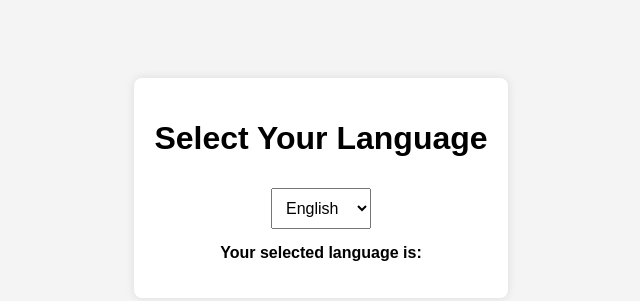
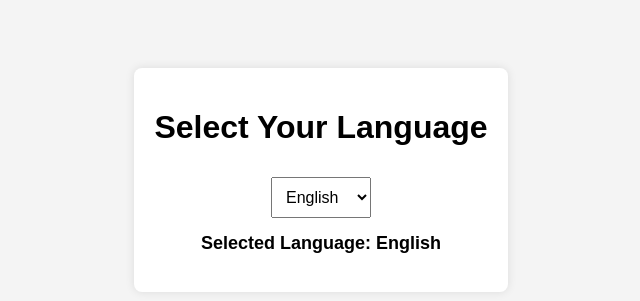
Before and after one commit to acciojob/lang-preference-bhpuja, a website: page main.html in a window 1280 px wide. Shown: the part 220-521 px from the top of the page, without its empty margins (319-959 px from the left). Drawn offline with Linux system fonts and the light colour scheme.

Commit message:
created a submission

```diff
--- a/main.html
+++ b/main.html
@@ -1,5 +1,3 @@
-
-
 <!DOCTYPE html>
 <html lang="en">
 <head>
@@ -17,7 +15,7 @@
             <option value="fr">French</option>
             <option value="de">German</option>
         </select>
-        <p id="selectedLanguage">Your selected language is: <span></span></p>
+        <p id="selectedLanguage">Selected Language: <span></span></p>
     </div>
 
     <script src="script.js"></script>
--- a/script.js
+++ b/script.js
@@ -4,16 +4,28 @@ document.addEventListener("DOMContentLoaded", function () {
     const languageSelector = document.getElementById("languageSelector");
     const selectedLanguageText = document.querySelector("#selectedLanguage span");
 
-    // Load saved language from Session Storage
+    function updateLanguageText(language) {
+        const languageNames = {
+            en: "English",
+            es: "Spanish",
+            fr: "French",
+            de: "German"
+        };
+        selectedLanguageText.textContent = languageNames[language] || "English";
+    }
+
+    // Check Session Storage for saved language
     const savedLanguage = sessionStorage.getItem("preferredLanguage");
     if (savedLanguage) {
         languageSelector.value = savedLanguage;
-        selectedLanguageText.textContent = languageSelector.options[languageSelector.selectedIndex].text;
+        updateLanguageText(savedLanguage);
+    } else {
+        updateLanguageText(languageSelector.value);
     }
 
-    // Save language selection to Session Storage
+    // Save language selection and update display
     languageSelector.addEventListener("change", function () {
         sessionStorage.setItem("preferredLanguage", languageSelector.value);
-        selectedLanguageText.textContent = languageSelector.options[languageSelector.selectedIndex].text;
+        updateLanguageText(languageSelector.value);
     });
 });
--- a/styles.css
+++ b/styles.css
@@ -6,6 +6,7 @@ body {
     align-items: center;
     height: 100vh;
     background-color: #f4f4f4;
+    margin: 0;
 }
 
 .container {
@@ -20,9 +21,11 @@ select {
     padding: 10px;
     font-size: 16px;
     margin-top: 10px;
+    cursor: pointer;
 }
 
 p {
     margin-top: 15px;
+    font-size: 18px;
     font-weight: bold;
 }
```
